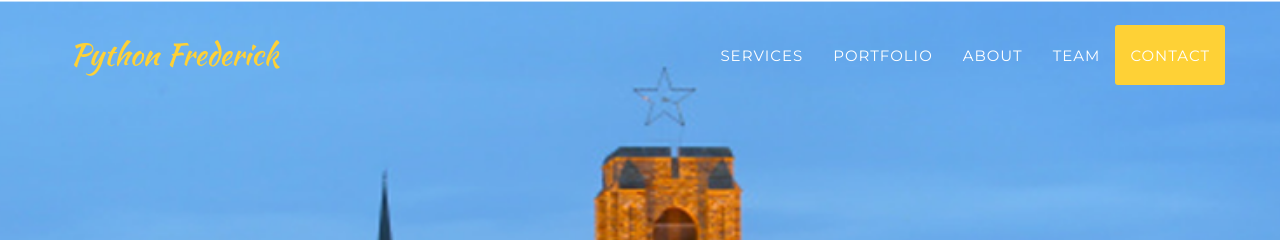
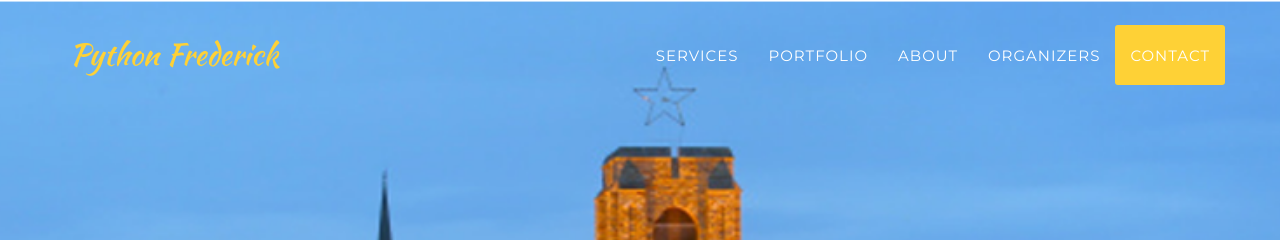
Before and after one commit to python-frederick/python-frederick.github.io, a Jekyll site: the page built from index.html, in a window 1280 px wide. Shown: the top 240 px of the page. Built offline with Jekyll 4.4.1, drawn with Linux system fonts in a browser that asks for light colours; some web fonts are replaced.

Commit message:
Navbar change
Teams to Organizers

```diff
--- a/_includes/header.html
+++ b/_includes/header.html
@@ -28,7 +28,7 @@
                         <a class="page-scroll" href="#about">About</a>
                     </li>
                     <li>
-                        <a class="page-scroll" href="#team">Team</a>
+                        <a class="page-scroll" href="#team">Organizers</a>
                     </li>
                     <li>
                         <a class="page-scroll" href="#contact">Contact</a>
```
